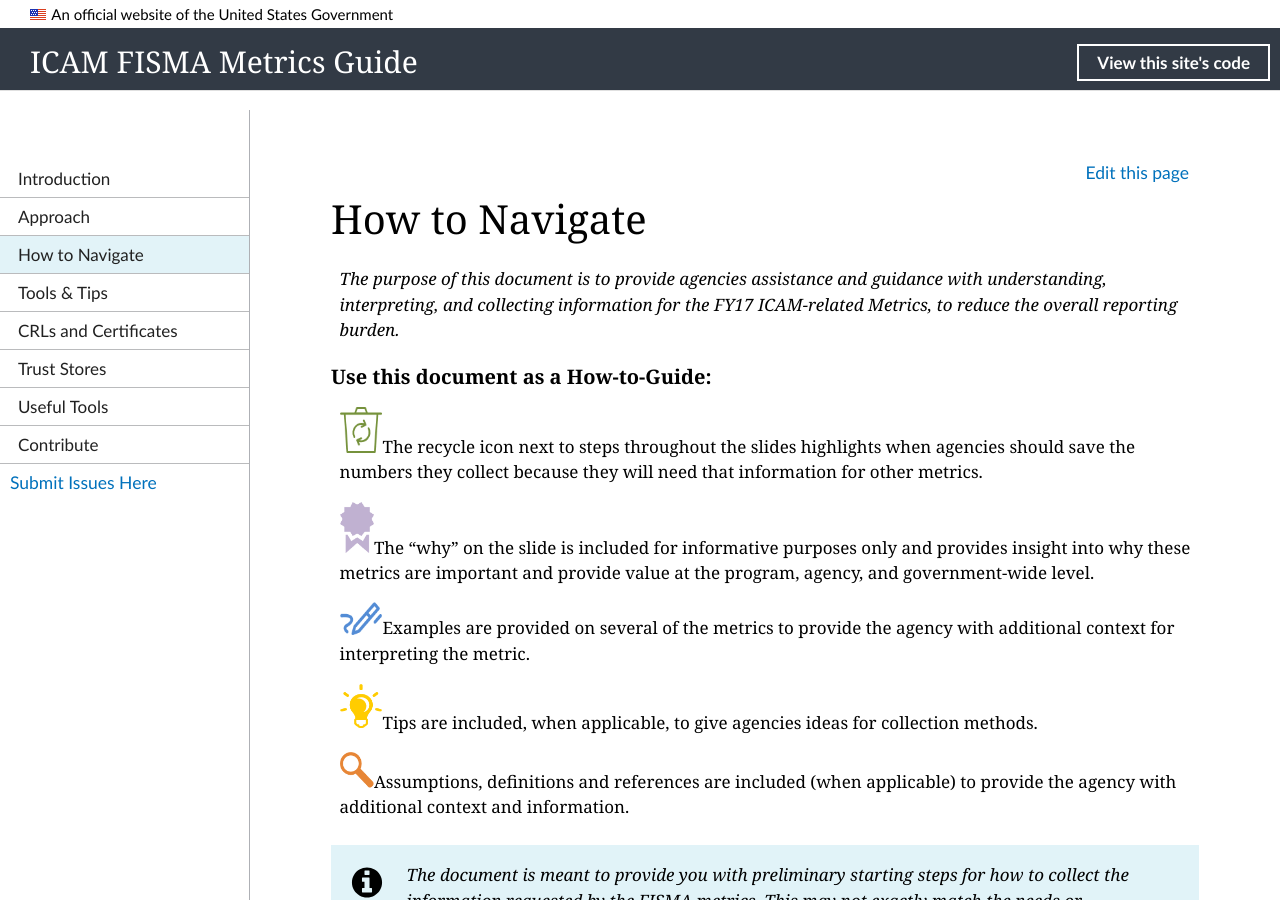
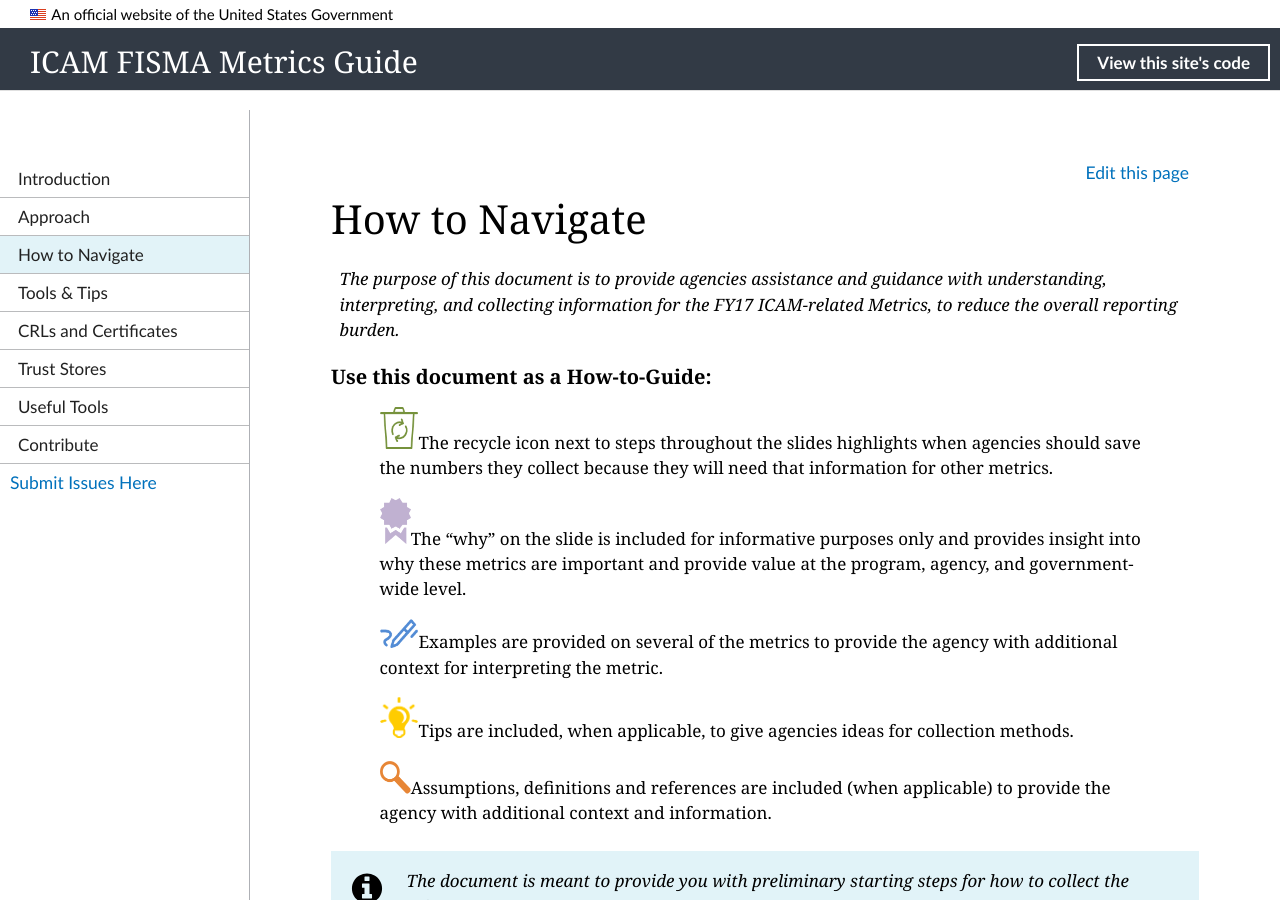
Before and after one commit to GSA/icam-fisma, a Jekyll site: the page built from pages/navigation.md, in a window 1280 px wide and 900 px high. Built offline with Jekyll 4.4.1, drawn with Linux system fonts in a browser that asks for light colours; nearby versions of some CDN libraries.

Commit message:
Update navigation.md

```diff
--- a/pages/navigation.md
+++ b/pages/navigation.md
@@ -6,17 +6,17 @@ permalink: /navigation
 *The purpose of this document is to provide agencies assistance and guidance with understanding, interpreting, and collecting information for the FY17 ICAM-related Metrics, to reduce the overall reporting burden.*
 ### Use this document as a How-to-Guide:
 
-![Recycle logo](img/recycle.png){:style="width:5%;"}The recycle icon next to steps throughout the slides highlights when agencies should save the numbers they collect because they will need that information for other metrics.
+>![Recycle logo](img/recycle.png){:style="width:5%;"}The recycle icon next to steps throughout the slides highlights when agencies should save the numbers they collect because they will need that information for other metrics.
 
-![Ribbon logo](img/ribbon.png){:style="width:4%;"}The “why” on the slide is included for informative purposes only and provides insight into why these metrics are important and provide value at the program, agency, and government-wide level.
+>![Ribbon logo](img/ribbon.png){:style="width:4%;"}The “why” on the slide is included for informative purposes only and provides insight into why these metrics are important and provide value at the program, agency, and government-wide level.
 
-![Pencil logo](img/pencil.png){:style="width:5%;"}Examples are provided on several of the metrics to provide the agency with additional context for interpreting the metric.
+>![Pencil logo](img/pencil.png){:style="width:5%;"}Examples are provided on several of the metrics to provide the agency with additional context for interpreting the metric.
 
 
-![Aha logo](img/aha.png){:style="width:5%;"}Tips are included, when applicable, to give agencies ideas for collection methods.
+>![Aha logo](img/aha.png){:style="width:5%;"}Tips are included, when applicable, to give agencies ideas for collection methods.
 
 
-![Focus logo](img/focus.png){:style="width:4%;"}Assumptions, definitions and references are included (when applicable) to provide the agency with additional context and information.
+>![Focus logo](img/focus.png){:style="width:4%;"}Assumptions, definitions and references are included (when applicable) to provide the agency with additional context and information.
 
 <div class="usa-alert usa-alert-info">
   <div class="usa-alert-body">
```
